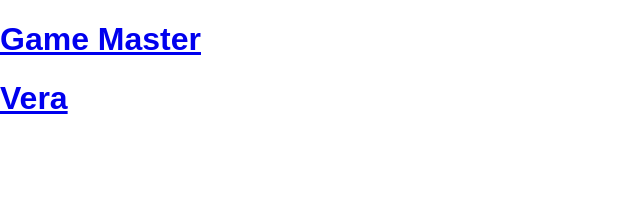
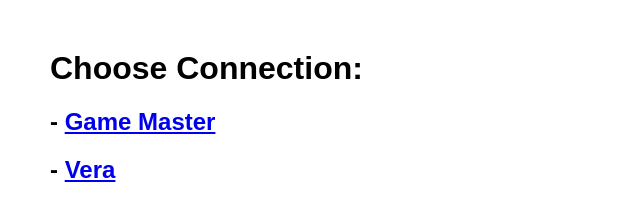
Before and after one commit to bassjansson/peerjs-test, a plain HTML site: page index.html in a window 1280 px wide. Shown: the whole page, without its empty margins (0-640 px from the left). Drawn offline with Linux system fonts and the light colour scheme.

Commit message:
Should fix the indent, better.

```diff
--- a/index.html
+++ b/index.html
@@ -5,9 +5,10 @@
     </head>
 
     <body>
-        <p>
-            <h1><a href="./game-master">Game Master</a></h1>
-            <h1><a href="./vera">Vera</a></h1>
-        </p>
+        <div>
+            <h1>Choose Connection:<h1>
+            <h2>- <a href="game-master">Game Master</a></h2>
+            <h2>- <a href="vera">Vera</a></h2>
+        </div>
     </body>
 </html>
--- a/styles/style.css
+++ b/styles/style.css
@@ -64,6 +64,8 @@ Copyright (c) Nicolas Gallagher and Jonathan Neal
   font-weight: bold;
 }
 
-p {
-    margin-left: 30px;
+div {
+    position: relative;
+    margin-top: 50px;
+    margin-left: 50px;
 }
```
